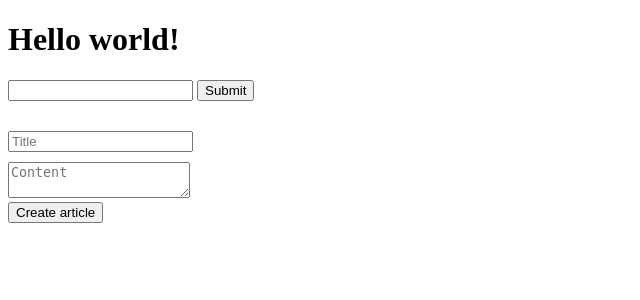
After one commit to UMESH266/Django, a Django app: page /articles/create/ in a window 1280 px wide. The commit adds this page. Shown: the top 300 px of the page, without its empty margins (0-640 px from the left). Run offline with Django 3.2, Linux system fonts and the light colour scheme.

Commit message:
Article creation form

```diff
--- a/djangoproject/articles/views.py
+++ b/djangoproject/articles/views.py
@@ -1,6 +1,33 @@
+from multiprocessing import context
 from django.shortcuts import render
 from .models import Articles
 # Create your views here.
+
+def article_search_view(request):
+    query_dict = request.GET # This is a dicitonary
+    try:
+        query = int(query_dict.get('q'))
+    except:
+        query = None
+    article_obj = None
+    if query is not None:
+        article_obj = Articles.objects.get(id=query)
+    context = {
+        "object": article_obj
+    }
+    return render(request, "articles/search.html", context=context)
+
+def article_create_view(request):
+    context = {}
+    print(request.POST)
+    if request.method =="POST":
+        article_title =  request.POST.get('title')
+        content =  request.POST.get('content')
+        article_obj = Articles.objects.create(title=article_title, content=content)
+        context['object'] = article_obj
+        context['created'] = True
+    return render(request, "articles/create.html", context=context)
+
 def article_detail_view(request, id=None):
     article_obj = None
     if id is not None:
--- a/djangoproject/djangoproject/urls.py
+++ b/djangoproject/djangoproject/urls.py
@@ -21,6 +21,8 @@ from articles import views
 urlpatterns = [
     path('', home_view),
     # path('', dynamic_view),
+    path('articles/', views.article_search_view),
+    path('articles/create/', views.article_create_view), # Order of operations is important
     path('articles/<int:id>/', views.article_detail_view),
     path('admin/', admin.site.urls),
 ]
--- /dev/null
+++ b/djangoproject/templates/articles/create.html
@@ -0,0 +1,21 @@
+{% extends "base.html" %}
+
+{% block content %}
+{% if not created %}
+    <div style="margin-top: 30px;">
+        <form  action="." method="POST">
+            {% csrf_token %}
+            <div style="margin-top: 10px;">
+                <input type="text" name="title" placeholder="Title"/>
+            </div>
+            <div style="margin-top: 10px;">
+                <textarea name="content" placeholder="Content"></textarea>
+            </div>
+            <button type="Submit"> Create article</button>
+        </form>
+    </div>
+{% else %}
+<a href="/articles/{{ object.id }}">{{ object.id }} : {{ object.title }} - {{ object.content }}</a>
+<p>Your article created</p>
+{% endif %}
+{% endblock content %}
--- a/djangoproject/templates/base.html
+++ b/djangoproject/templates/base.html
@@ -5,6 +5,10 @@
     </head>
     <body>
         <h1>Hello world!</h1>
+        <form action="/articles/" method="GET">
+            <input type="text" name="q"/>
+            <input type="Submit"/>
+        </form>
         {% block content %}
         {% endblock content %}
 
```
Also changed, not shown: djangoproject/templates/articles/search.html (added, +9 -0 lines), djangoproject/db.sqlite3.
